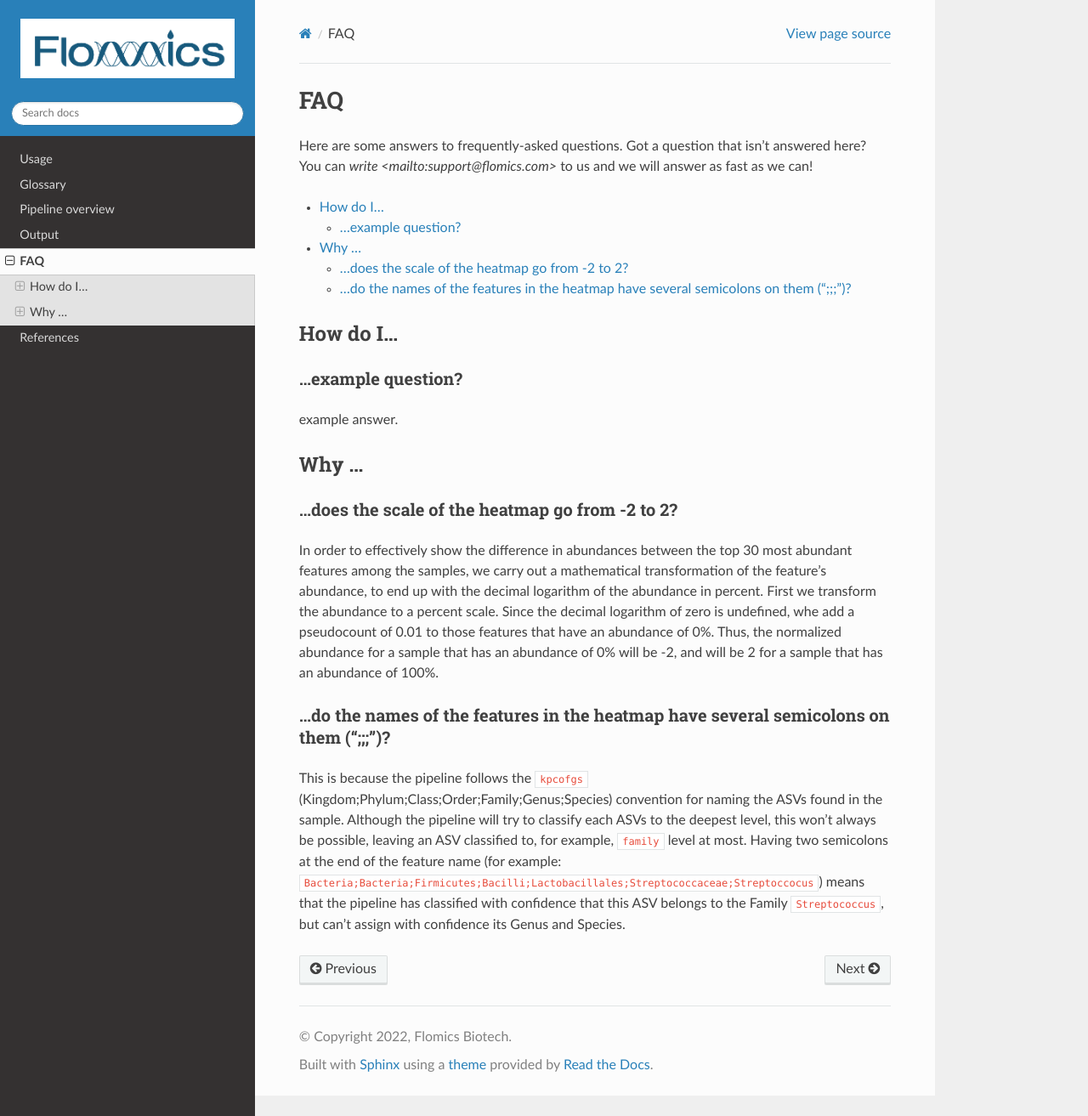
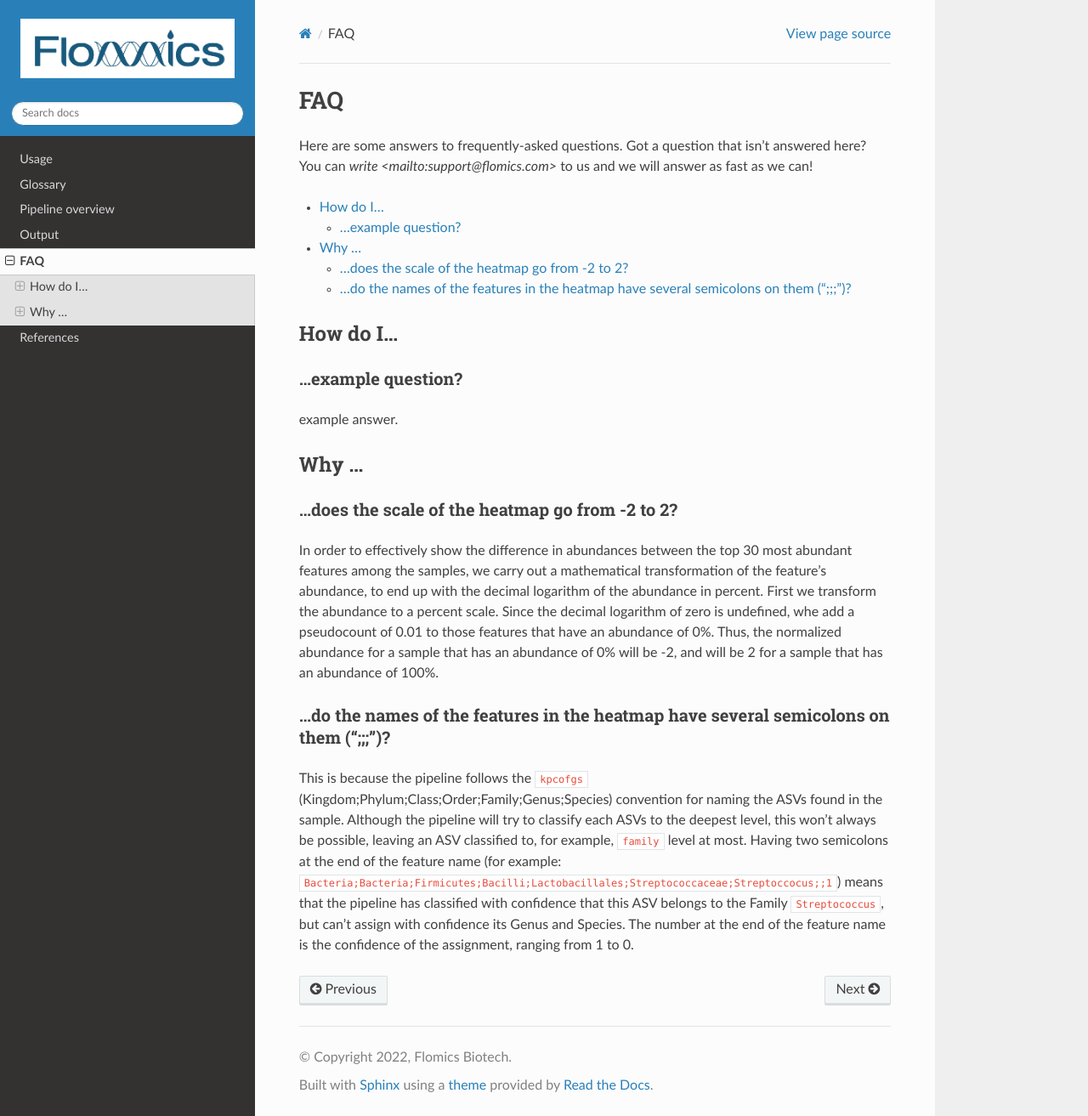
Before and after one commit to Flomics/16s-metagenomics-manual, a Sphinx documentation site: the page built from docs/source/faq.rst, in a window 1280 px wide and 1313 px high. Shown: the whole window at 85% size. Built offline with Sphinx 7.4.7 and the Read the Docs theme 2.0.0, drawn with Linux system fonts in a browser that asks for light colours.

```diff
--- a/docs/source/faq.rst
+++ b/docs/source/faq.rst
@@ -37,4 +37,4 @@
 …do the names of the features in the heatmap have several semicolons on them (";;;")?
 --------------------------------------------------------------------------------------
 
-This is because the pipeline follows the ``kpcofgs`` (Kingdom;Phylum;Class;Order;Family;Genus;Species) convention for naming the ASVs found in the sample. Although the pipeline will try to classify each ASVs to the deepest level, this won't always be possible, leaving an ASV classified to, for example, ``family`` level at most. Having two semicolons at the end of the feature name (for example: ``Bacteria;Bacteria;Firmicutes;Bacilli;Lactobacillales;Streptococcaceae;Streptoccocus``) means that the pipeline has classified with confidence that this ASV belongs to the Family ``Streptococcus``, but can't assign with confidence its Genus and Species.
+This is because the pipeline follows the ``kpcofgs`` (Kingdom;Phylum;Class;Order;Family;Genus;Species) convention for naming the ASVs found in the sample. Although the pipeline will try to classify each ASVs to the deepest level, this won't always be possible, leaving an ASV classified to, for example, ``family`` level at most. Having two semicolons at the end of the feature name (for example: ``Bacteria;Bacteria;Firmicutes;Bacilli;Lactobacillales;Streptococcaceae;Streptoccocus;;1``) means that the pipeline has classified with confidence that this ASV belongs to the Family ``Streptococcus``, but can't assign with confidence its Genus and Species. The number at the end of the feature name is the confidence of the assignment, ranging from 1 to 0.
```
